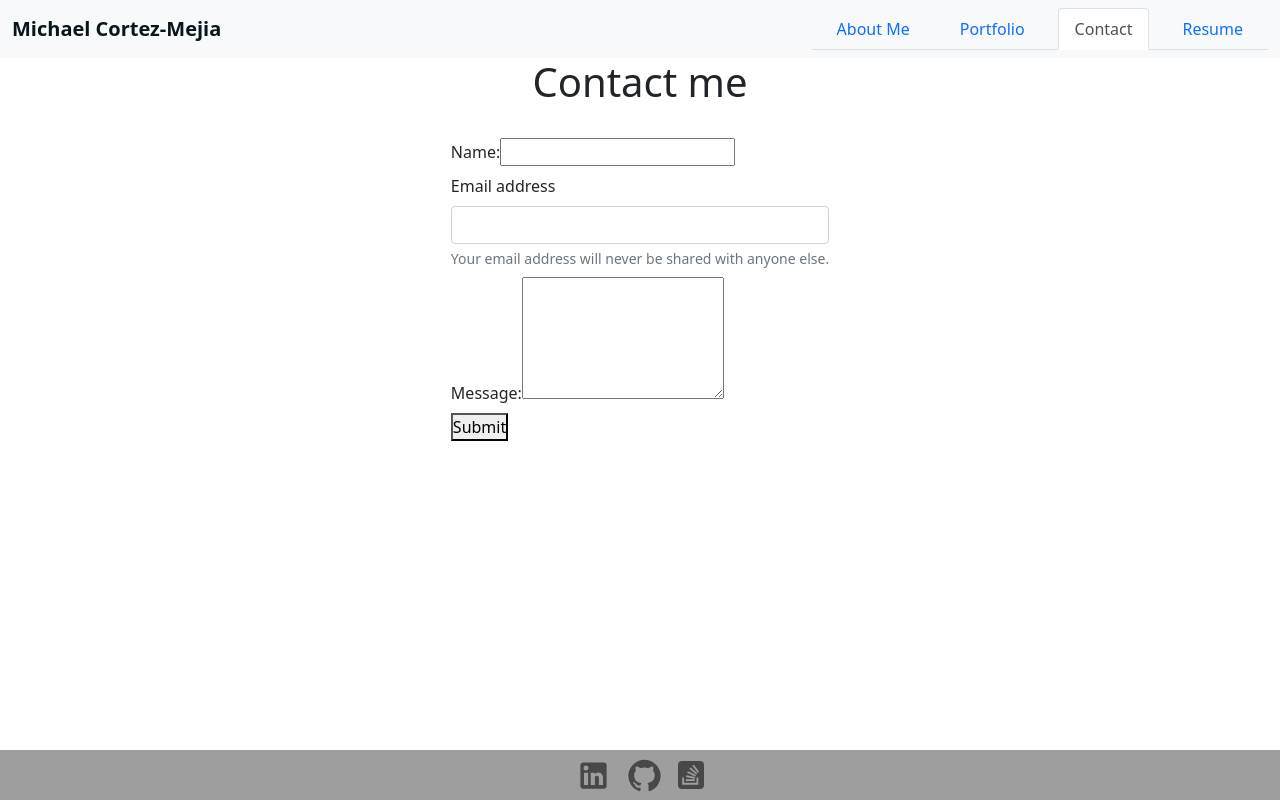
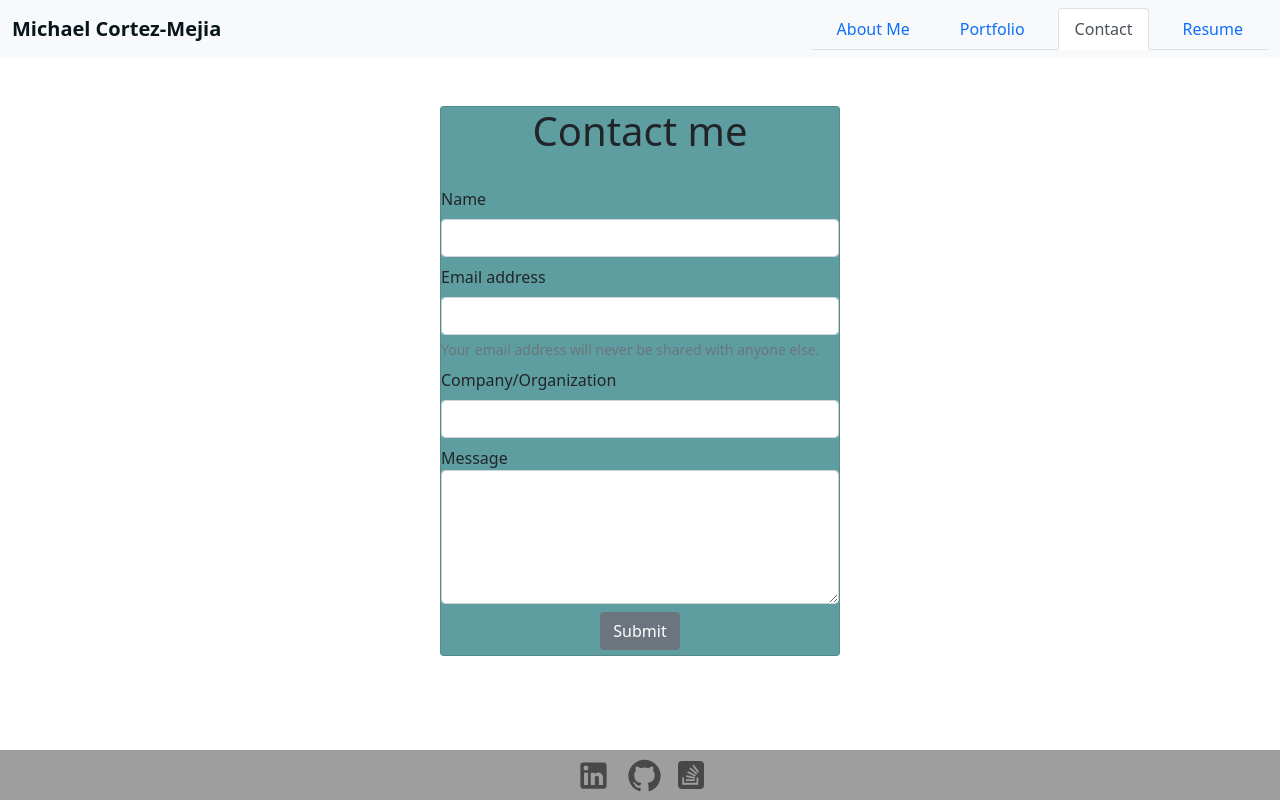
Before and after one commit to MCORTEZM1/Professional_Portfolio, a React (Create React App) app: page / in a window 1280 px wide. Both pictures are taken after a click on the link "Contact". Built offline with nearby package versions, Linux system fonts and the light colour scheme.

Commit message:
add resume download and contact form

```diff
--- a/src/components/About/index.js
+++ b/src/components/About/index.js
@@ -6,8 +6,8 @@ import Paper from '@mui/material/Paper';
 function About() {
 
     return (
-        <Paper elevation={7} className='about mt-4 pb-4' >
-                <Grid container justifyContent={'center'}>
+        <Paper elevation={7} className='about mt-4 pb-4' id='about-container'>
+                <Grid container justifyContent={'center'} alignItems='center'>
                 <img class="me" src={imgMe} alt="Picture of me" />
 
                     <Grid item md={1}>
--- a/src/components/Contact/index.js
+++ b/src/components/Contact/index.js
@@ -3,10 +3,10 @@ import React, { useState } from 'react';
 import { validateEmail } from '../../utils/helpers';
 
 function ContactForm() {
-  const [formState, setFormState] = useState({ name: '', email: '', message: '' });
+  const [formState, setFormState] = useState({ name: '', email: '', message: '', organization: '' });
 
   const [errorMessage, setErrorMessage] = useState('');
-  const { name, email, message } = formState;
+  const { name, email, message, organization } = formState;
 
   const handleSubmit = (e) => {
     e.preventDefault();
@@ -39,9 +39,11 @@ function ContactForm() {
   return (
     <section
       class='d-flex justify-content-center'
+      id='contact-container'
       >
       <div
         id='contact-div'
+        className='mt-5 card'
       >
         <h1
           data-testid="h1tag"
@@ -57,12 +59,15 @@ function ContactForm() {
             className="mb-2"
           >
             <label
-              htmlFor="name">
-              Name:
+              htmlFor="input-name"
+              class="form-label"
+            >Name
             </label>
             <input
+              id="input-name"
               type="text"
               name="name"
+              className='form-control'
               defaultValue={name}
               onBlur={handleChange}
             />
@@ -70,9 +75,9 @@ function ContactForm() {
           <div
             className="mb-2">
             <label
-              for="exampleInputEmail1"
-              class="form-label">
-              Email address
+              htmlFor="exampleInputEmail1"
+              class="form-label"
+            >Email address
             </label>
             <input
               id='exampleInputEmail1'
@@ -85,25 +90,56 @@ function ContactForm() {
             />
             <div
               id="emailHelp"
-              class="form-text">
-            Your email address will never be shared with anyone else.
+              class="form-text"
+            >Your email address will never be shared with anyone else.
             </div>
-
+          </div>
+          <div
+            className="mb-2"
+          >
+            <label
+              htmlFor="company-name"
+              class="form-label"
+            >Company/Organization
+            </label>
+            <input
+              id="company-name"
+              type="text"
+              name="name"
+              className='form-control'
+              defaultValue={organization}
+              onBlur={handleChange}
+            />
           </div>
           <div  className="mb-2">
-            <label htmlFor="message">Message:</label>
-            <textarea name="message"
+            <label htmlFor="message"
+            >Message
+            </label>
+            <textarea
+              name="message"
               rows="5"
+              className='form-control'
               defaultValue={message}
               onBlur={handleChange}
             />
           </div>
           {errorMessage && (
             <div>
-              <p className="error-text">{errorMessage}</p>
+              <p
+                className="error-text"
+              >{errorMessage}
+              </p>
             </div>
           )}
-          <button data-testid="button" type="submit">Submit</button>
+          <div id="form-btn">
+            <button
+              data-testid="button"
+              type="submit"
+              className='btn btn-secondary'
+            >Submit
+            </button>
+          </div>
+
         </form>
       </div>
     </section>
--- a/src/components/Nav/index.js
+++ b/src/components/Nav/index.js
@@ -1,5 +1,6 @@
 import React from 'react';
 import MenuIcon from '@mui/icons-material/Menu';
+import myResume from '../../assets/resume/RESUME6.3.22.pdf';
 
 
 function Nav(props) {
@@ -21,6 +22,7 @@ function Nav(props) {
         setResumeSelected(false);
     }
     const handleResume = (event) => {
+        // event.preventDefault();
         setAboutSelected(false);
         setPortfolioSelected(false);
         setContactSelected(false);
@@ -81,7 +83,9 @@ function Nav(props) {
                         <li class="nav-item">
                             <a class={`nav-link mx-2 ${resumeSelected && 'active'}`}
                                 onClick={handleResume}
-                                href="#">Resume
+                                href={myResume}
+                                download="MichaelCortez-RESUME6.3.22.pdf"
+                                >Resume
                             </a>
                         </li>
                     </ul>
--- a/src/index.css
+++ b/src/index.css
@@ -29,7 +29,19 @@ nav {
   padding: auto;
 }
 
+#contact-container {
+  overflow: hidden;
+}
 
+#contact-div {
+  background-color: cadetblue;
+  width: 25rem;
+}
+#form-btn{
+  display: flex;
+  justify-content: center;
+  margin-bottom: 5px;
+}
 
 #my-name {
   color: var(--primary-color);
@@ -48,9 +60,13 @@ nav {
   border-radius: 50%;
   position: relative;
 }
+
+#about-container {
+  overflow-y: visible;
+}
+
 .about {
-  flex-wrap: wrap;
-
+  overflow: hidden;
 }
 
  header {
@@ -58,11 +74,11 @@ nav {
 
 }
  footer {
+  margin-top: 4rem;
   background-color: #9e9e9e;
   position: absolute;
   bottom: 0;
   width: 100%;
-  z-index: 1;
 }
 #link-btn {
   margin-top: 11px;
```
Also changed, not shown: 1 other file (tests, documents, lock files or other folders).
